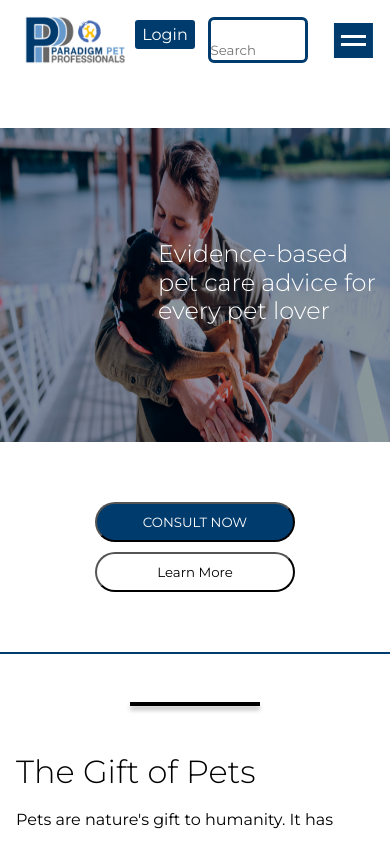
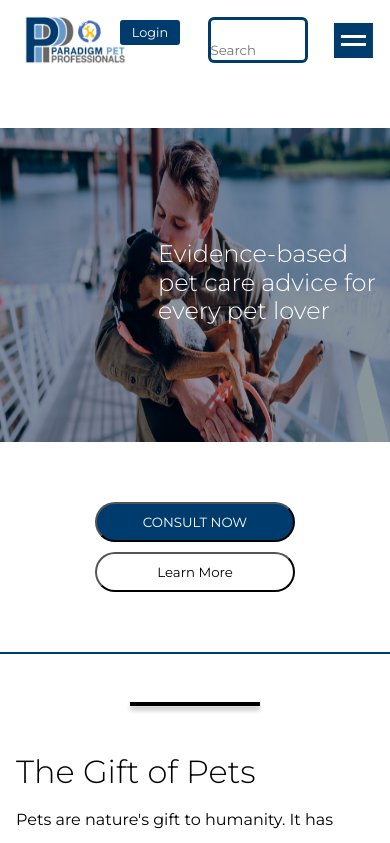
Before and after one commit to Techi-fy/Pet_Consultation_App, a website: page public/index.html in a window 390 px wide. Shown: the top 843 px of the page. Drawn offline with Linux system fonts and the light colour scheme.

Commit message:
login button on mobile not displaying correctly after deployment

```diff
--- a/public/stylesheets/styles.css
+++ b/public/stylesheets/styles.css
@@ -95,12 +95,13 @@ height: 80px;
 }
 /*mobile login*/
 .sign-upParent{
+
   display:flex;
   justify-content: center;
-  width: 10px;
+  width: 8px;
   position: absolute;
   top: 20px;
-  left: 135px;
+  left: 120px;
 
   background-color: #003B6D;
 
@@ -112,6 +113,7 @@ height: 80px;
   }
 #sign-upDirect{
   color: white;
+  font-size: .8rem;
 
 }
 
```
